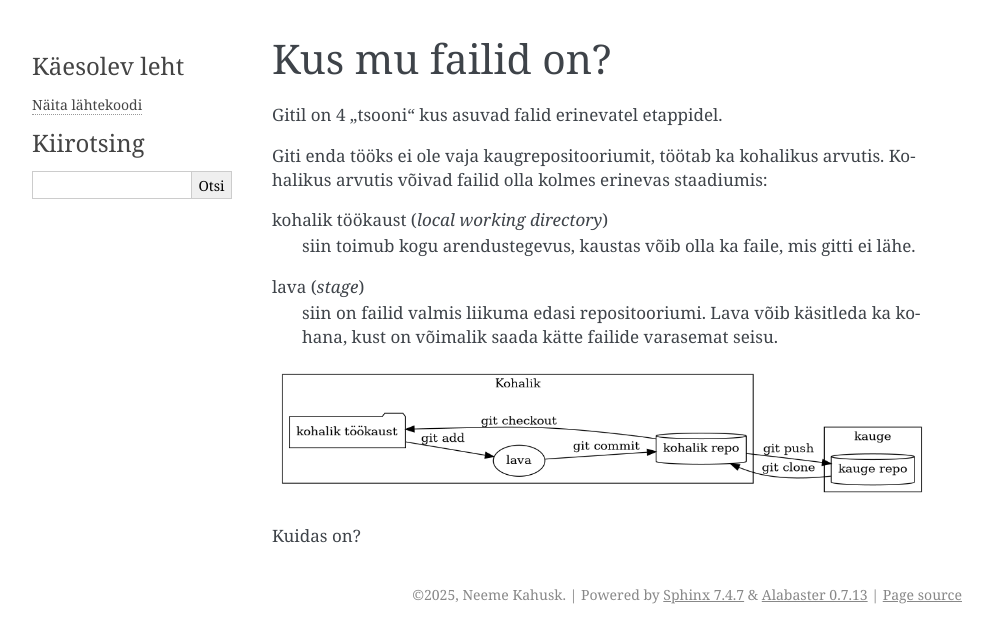
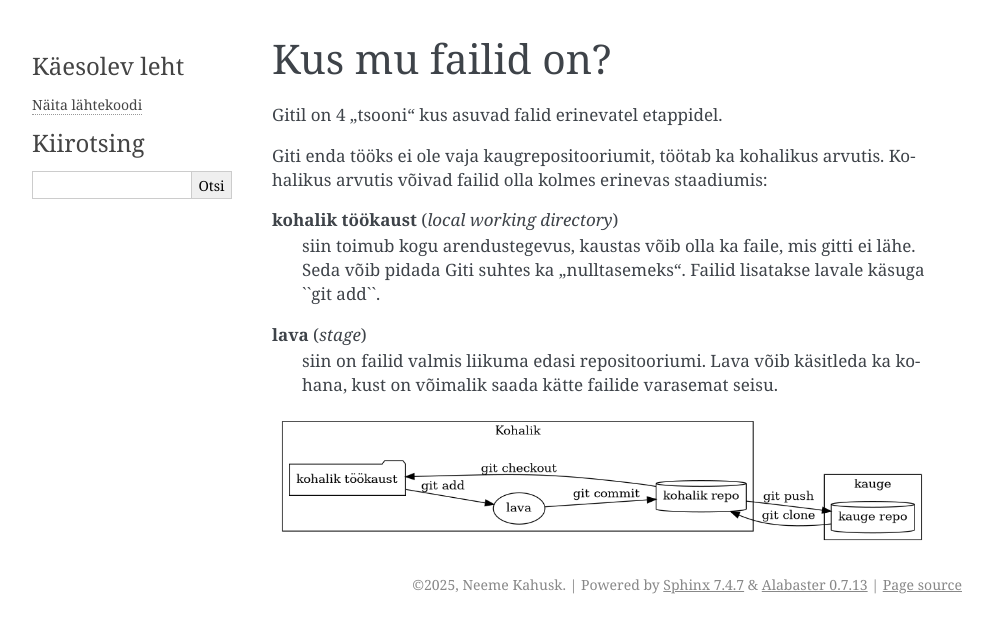
Before and after one commit to nemeek/gitijutud, a Sphinx documentation site: the page built from docs/failid.rst, in a window 1280 px wide. Shown: the top 643 px of the page, without its empty margins (148-1141 px from the left). Built offline with Sphinx 7.4.7, drawn with Linux system fonts in a browser that asks for light colours.

Commit message:
Update failid.rst
töökausta ja lava uuendused.

```diff
--- a/docs/failid.rst
+++ b/docs/failid.rst
@@ -6,10 +6,11 @@ Gitil on 4 "tsooni" kus asuvad falid erinevatel etappidel.
 Giti enda tööks ei ole vaja kaugrepositooriumit, töötab ka kohalikus arvutis.
 Kohalikus arvutis võivad failid olla kolmes erinevas staadiumis:
 
-kohalik töökaust (*local working directory*)
-	siin toimub kogu arendustegevus, kaustas võib olla ka faile, mis gitti ei lähe.
+**kohalik töökaust** (*local working directory*)
+	siin toimub kogu arendustegevus, kaustas võib olla ka faile, mis gitti ei lähe. Seda võib pidada Giti suhtes ka
+	"nulltasemeks". Failid lisatakse lavale käsuga ˋˋgit addˋˋ.
 
-lava (*stage*)
+**lava** (*stage*)
 	siin on failid valmis liikuma edasi repositooriumi. Lava võib käsitleda ka kohana, kust on võimalik saada kätte
 	failide varasemat seisu.
 
@@ -36,5 +37,3 @@ lava (*stage*)
       "kohalik töökaust" ->  "lava"  [label="git add"];
       "kohalik repo" -> "kohalik töökaust" [label="git checkout"];
    }
-
-Kuidas on?
```
